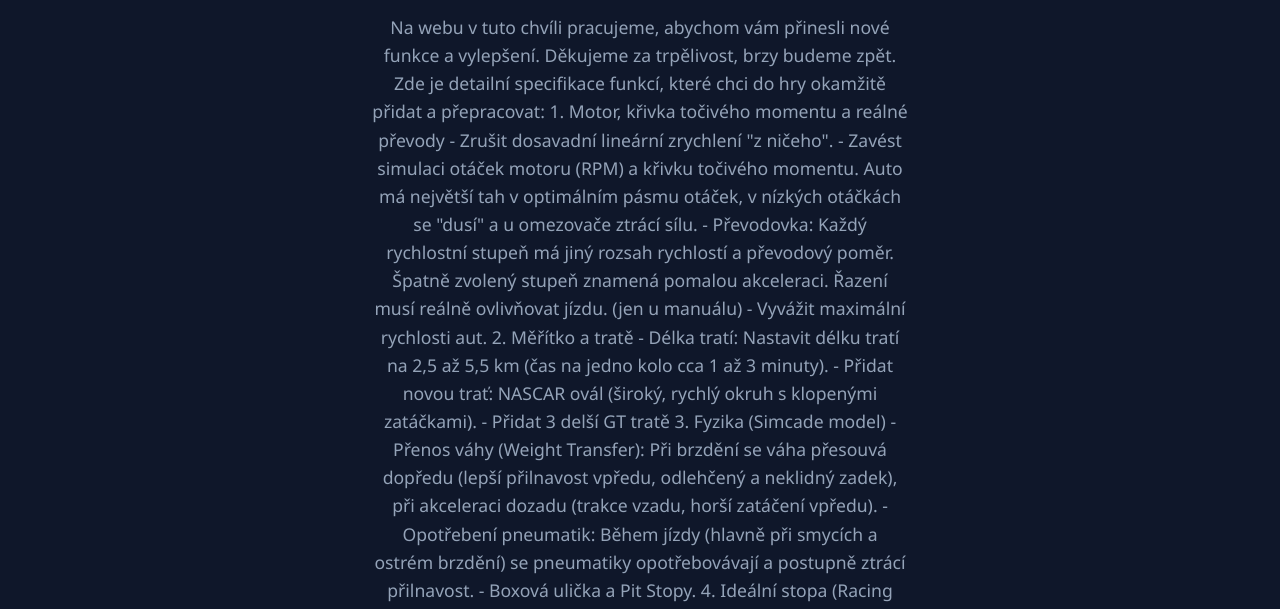
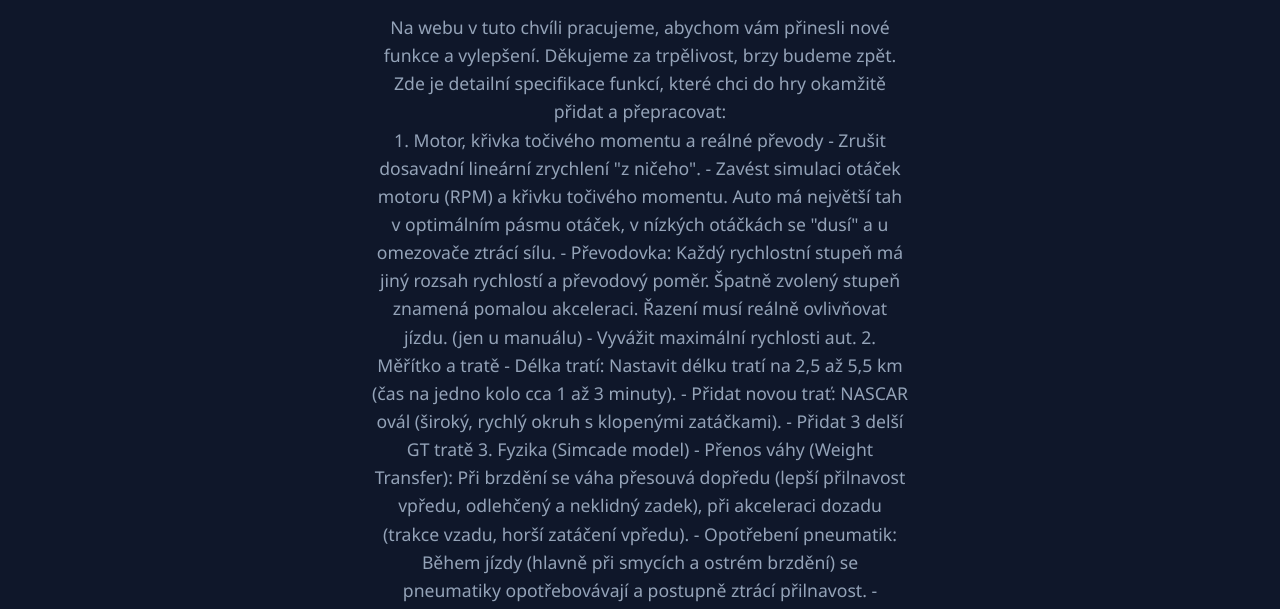
Before and after one commit to metodeju/meto, a plain HTML site: page index.html in a window 1280 px wide. Shown: the part 184-793 px from the top of the page. Drawn offline with Linux system fonts and the light colour scheme.

Commit message:
Update index.html

```diff
--- a/index.html
+++ b/index.html
@@ -108,7 +108,7 @@
         <p>Na webu v tuto chvíli pracujeme, abychom vám přinesli nové funkce a vylepšení. Děkujeme za trpělivost, brzy budeme zpět.
         Zde je detailní specifikace funkcí, které chci do hry okamžitě přidat a přepracovat:
 
-1. Motor, křivka točivého momentu a reálné převody
+<p> 1. Motor, křivka točivého momentu a reálné převody
 - Zrušit dosavadní lineární zrychlení "z ničeho".
 - Zavést simulaci otáček motoru (RPM) a křivku točivého momentu. Auto má největší tah v optimálním pásmu otáček, v nízkých otáčkách se "dusí" a u omezovače ztrácí sílu.
 - Převodovka: Každý rychlostní stupeň má jiný rozsah rychlostí a převodový poměr. Špatně zvolený stupeň znamená pomalou akceleraci. Řazení musí reálně ovlivňovat jízdu. (jen u manuálu)
@@ -158,8 +158,7 @@
 - umožni nastavit nižší kvalitu a omezení pro snížení fps a dej to do menu aby se člověk rozhodnul
 
 11. Název
-- hra se jmenuje METO Racing
-</p>
+- hra se jmenuje METO Racing </p>
 
         <div class="status-badge">Probíhá údržba</div>
     </div>
```
